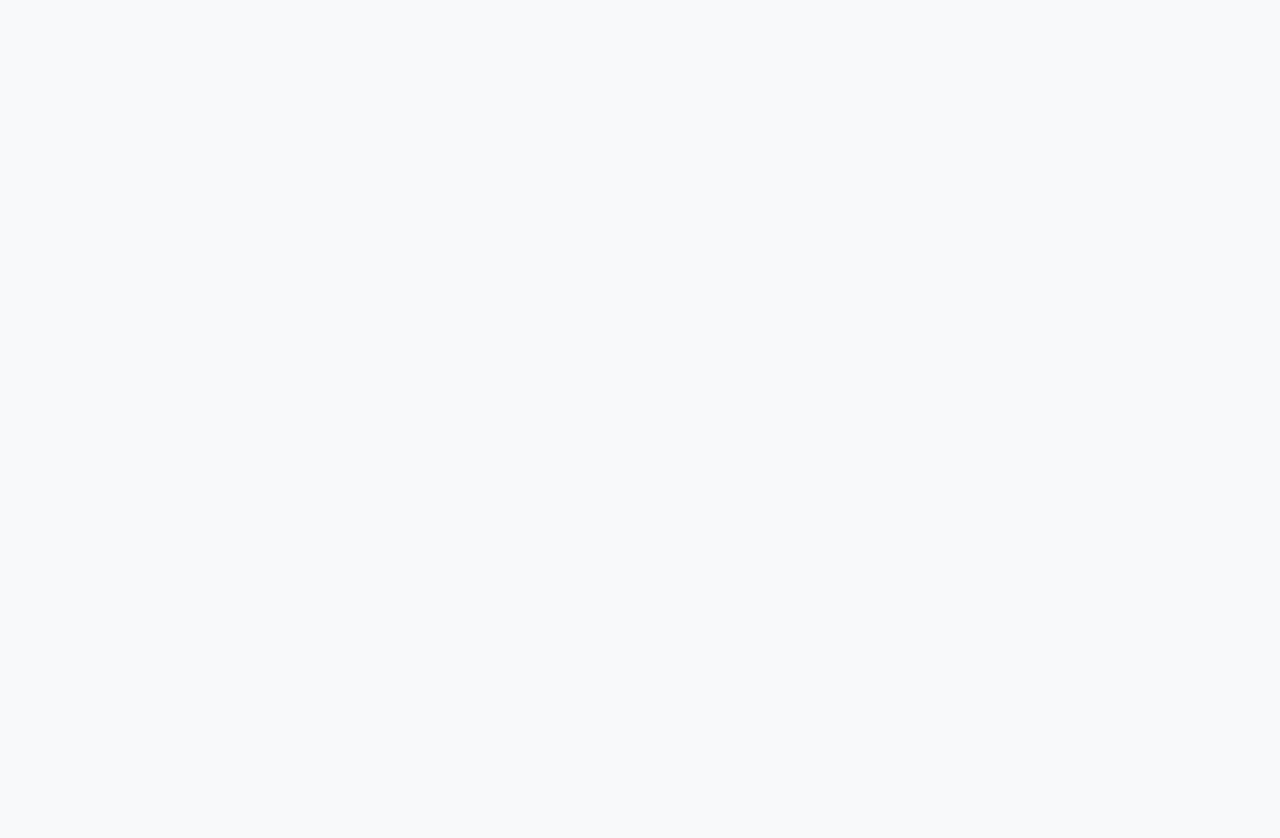
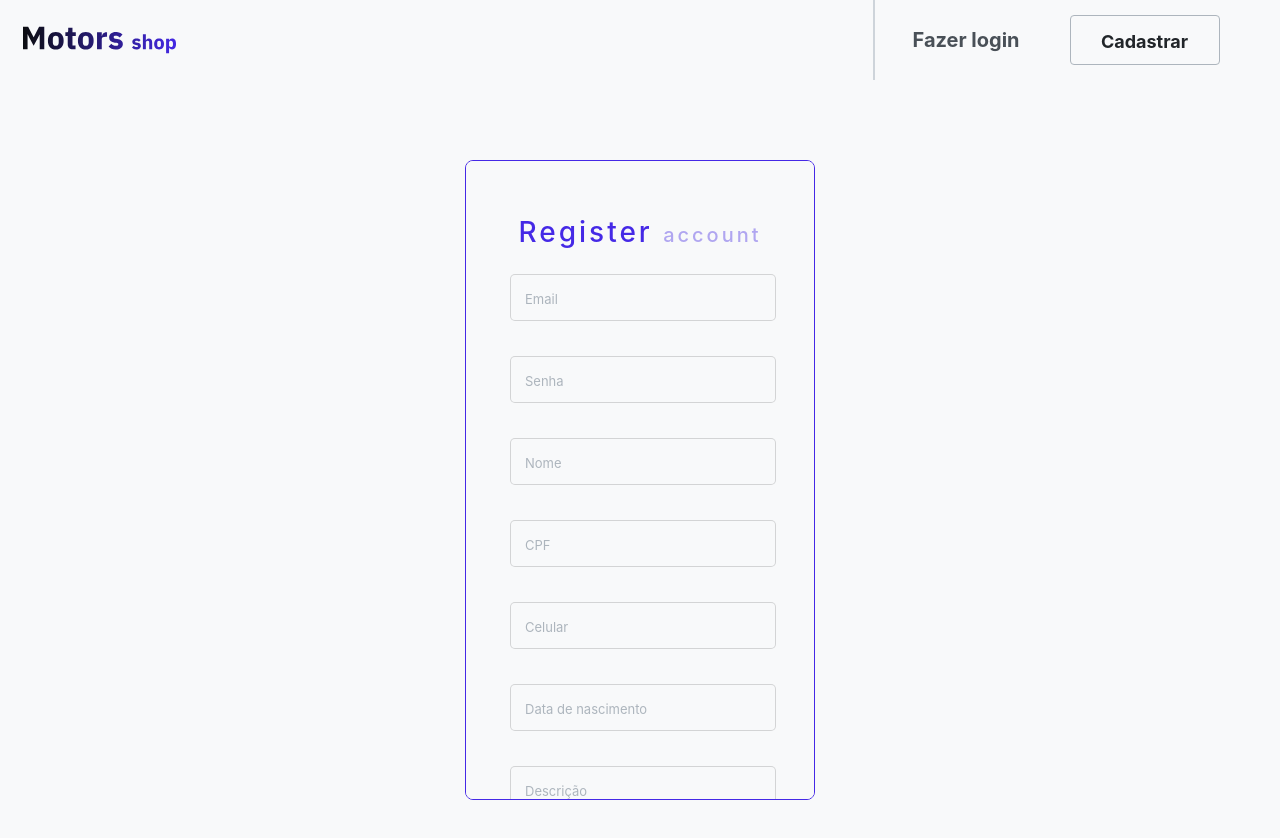
Before and after one commit to m6-grupo03-gustavo/front, a React (Vite) app: page /register in a window 1280 px wide. Before the commit this address had no page. Shown: the top 838 px of the page. Before the commit the page ends 800 px from the top, so only its background shows below. Built offline with nearby package versions, Linux system fonts and the light colour scheme.

Commit message:
feat: create static style register page

```diff
--- /dev/null
+++ b/src/components/form/FormRegister/index.tsx
@@ -0,0 +1,56 @@
+import {SubmitHandler, useForm} from 'react-hook-form'
+import { StyledContainerFormRegister } from "./style"
+import InputOutlined from '../Input';
+import { IRegisterFormData, schemaRegister } from '../validator';
+import { zodResolver } from '@hookform/resolvers/zod';
+import { BtnSubmit } from '../../Buttons/btnSubmit';
+// import { useAuth } from '../../../hooks/useAuth';
+
+
+
+
+export default function FomrRegister (){
+
+    const { register, handleSubmit, reset } = useForm<IRegisterFormData>({
+        resolver: zodResolver(schemaRegister)
+    })
+
+    // const { register } = useAuth()
+
+    const submit: SubmitHandler<IRegisterFormData> = (data) =>{
+        // register(data)
+        console.log(data)
+        reset()
+    }
+
+    return(
+        <StyledContainerFormRegister>
+            <form onSubmit={handleSubmit(submit)}>
+                <h2>Register <span>account</span></h2>
+                <InputOutlined id="email" type="text" label='Email' register={register('email')}/>
+                <InputOutlined id="password" type="password" label='Senha'  register={register('password')}/>
+                <InputOutlined id="name" type="text" label='Nome' register={register('name')}/>
+                <InputOutlined id="cpf" type="text" label='CPF' register={register('cpf')}/>
+                <InputOutlined id="phone" type="text" label='Celular' register={register('phone')}/>
+                <InputOutlined id="birthdate" type="text" label='Data de nascimento' register={register('birthdate')}/>
+                <InputOutlined id="description" type="text" label='Descrição' register={register('description')}/>
+                <InputOutlined id="zipcode" type="text" label='CEP' register={register('zipcode')}/>
+                <div>
+                    <InputOutlined id="state" type="text" label='Estado' register={register('state')}/>
+                    <InputOutlined id="city" type="text" label='Cidade' register={register('city')}/>
+                </div>
+                <InputOutlined id="street" type="text" label='Rua' register={register('street')}/>
+
+                <div>
+                    <InputOutlined id="number" type="text" label='Numero' register={register('number')}/>
+                    <InputOutlined id="complement" type="text" label='Complemento' register={register('complement')}/>
+                </div>
+
+                <InputOutlined id="register_date" type="text" label='Data de registro' register={register('register_date')}/>
+                <InputOutlined id="account_state" type="text" label='Data de registro' register={register('account_state')}/>
+
+                <BtnSubmit text='Register' typeStyle='brand1'/>
+            </form>
+        </StyledContainerFormRegister>
+    )
+}
--- /dev/null
+++ b/src/components/form/FormRegister/style.ts
@@ -0,0 +1,47 @@
+import styled from 'styled-components'
+
+
+export const StyledContainerFormRegister = styled.section`
+    position: relative;
+    width: 35rem;
+    height: 80vh;
+    overflow-y: auto;
+    background: var(--background);
+    border-radius: var(--radius1);
+    border: 1px solid var(--brand1);
+    transform-origin: center center;
+
+
+    form{
+        position: absolute;
+        inset: 0.4rem;
+        background: var(--background);
+        padding: 5rem 3rem;
+        border-radius: 0.8rem;
+        display: flex;
+        flex-direction: column;
+        gap: 1.5rem;
+        z-index: 3;
+
+
+        h2{
+            color: var(--brand1);
+            font-weight: 500;
+            text-align: center;
+            letter-spacing: 0.3rem;
+            font-size: var(--font-size-1);
+            span{
+                color: var(--brand3);
+                font-size: var(--font-size-2);
+            }
+        }
+
+        div{
+            display: flex;
+            justify-content: space-between;
+            align-items: center;
+            gap: 15px;
+        }
+
+    }
+`
--- a/src/components/form/formLogin/index.tsx
+++ b/src/components/form/formLogin/index.tsx
@@ -1,7 +1,7 @@
 import {SubmitHandler, useForm} from 'react-hook-form'
 import { StyledContainerFormLogin } from "./style"
 import InputOutlined from '../Input';
-import { iLoginFormData, schemaLogin } from '../validator';
+import { ILoginFormData, schemaLogin } from '../validator';
 import { zodResolver } from '@hookform/resolvers/zod';
 import { BtnSubmit } from '../../Buttons/btnSubmit';
 // import { useAuth } from '../../../hooks/useAuth';
@@ -11,13 +11,13 @@ import { BtnSubmit } from '../../Buttons/btnSubmit';
 
 export default function FomrLogin (){
 
-    const { register, handleSubmit, reset } = useForm<iLoginFormData>({
+    const { register, handleSubmit, reset } = useForm<ILoginFormData>({
         resolver: zodResolver(schemaLogin)
     })
 
     // const { signIn } = useAuth()
 
-    const submit: SubmitHandler<iLoginFormData> = (data) =>{
+    const submit: SubmitHandler<ILoginFormData> = (data) =>{
         // signIn(data)
         console.log(data)
         reset()
--- a/src/components/form/validator.ts
+++ b/src/components/form/validator.ts
@@ -6,12 +6,23 @@ export const schemaLogin = z.object({
 })
 
 export const schemaRegister = z.object({
+    name: z.string(),
     email: z.string().email("e-mail invalido"),
     password: z.string().nonempty("Senha é obrigatória"),
-    name: z.string(),
-    phone: z.string()
+    phone: z.string(),
+    cpf: z.string(),
+    birthdate: z.string(),
+    description: z.string(),
+    zipcode: z.string(),
+    state: z.string(),
+    city: z.string(),
+    street: z.string(),
+    number: z.string(),
+    complement: z.string(),
+    register_date: z.string(),
+    account_state: z.string()
 })
 
-export type iLoginFormData = z.infer<typeof schemaLogin>
+export type ILoginFormData = z.infer<typeof schemaLogin>
 
-export type iRegisterFormData = z.infer<typeof schemaRegister>
+export type IRegisterFormData = z.infer<typeof schemaRegister>
--- /dev/null
+++ b/src/pages/Register/index.tsx
@@ -0,0 +1,18 @@
+
+import FomrRegister from "../../components/Form/FormRegister"
+import { Header } from "../../components/Header"
+import { StyledContainerRegisterPage } from "./style"
+
+
+
+
+export const Register = () =>{
+    return(
+        <>
+        <Header/>
+        <StyledContainerRegisterPage >
+            <FomrRegister/>
+        </StyledContainerRegisterPage>
+        </>
+    )
+}
--- /dev/null
+++ b/src/pages/Register/style.ts
@@ -0,0 +1,12 @@
+import styled from 'styled-components'
+
+
+export const StyledContainerRegisterPage = styled.main`
+    height: 100vh;
+    width: 100vw;
+    display: flex;
+    align-items: center;
+    justify-content: center;
+
+
+`
--- a/src/routes/index.tsx
+++ b/src/routes/index.tsx
@@ -1,6 +1,7 @@
 import { Route, Routes } from "react-router-dom"
 import { Home } from "../pages/Home"
 import { Login } from "../pages/Login"
+import { Register } from "../pages/Register"
 
 
 
@@ -10,6 +11,7 @@ export const RoutesMain = () => {
         <Routes>
             <Route path="/" element={<Home />} />
             <Route path="/login" element={<Login />} />
+            <Route path="/register" element={<Register />} />
         </Routes>
     )
 }
--- a/src/styles/global.ts
+++ b/src/styles/global.ts
@@ -109,7 +109,25 @@ body {
   overflow-x: hidden;
 }
 
+::-webkit-scrollbar {
+  width: 5px;
+  height: 2px;
 
+  background-color: transparent;
+}
+
+::-webkit-scrollbar-thumb {
+  background-color: var(--brand1);
+  border-radius: var(--radius2);
+}
+
+::-webkit-scrollbar-track {
+  background-color: transparent;
+}
+
+::-webkit-scrollbar-thumb:hover {
+  background-color: var(--brand1);
+}
 
 @media (min-width: 700px) {
   html, body, div, span, applet, object, iframe,
```
